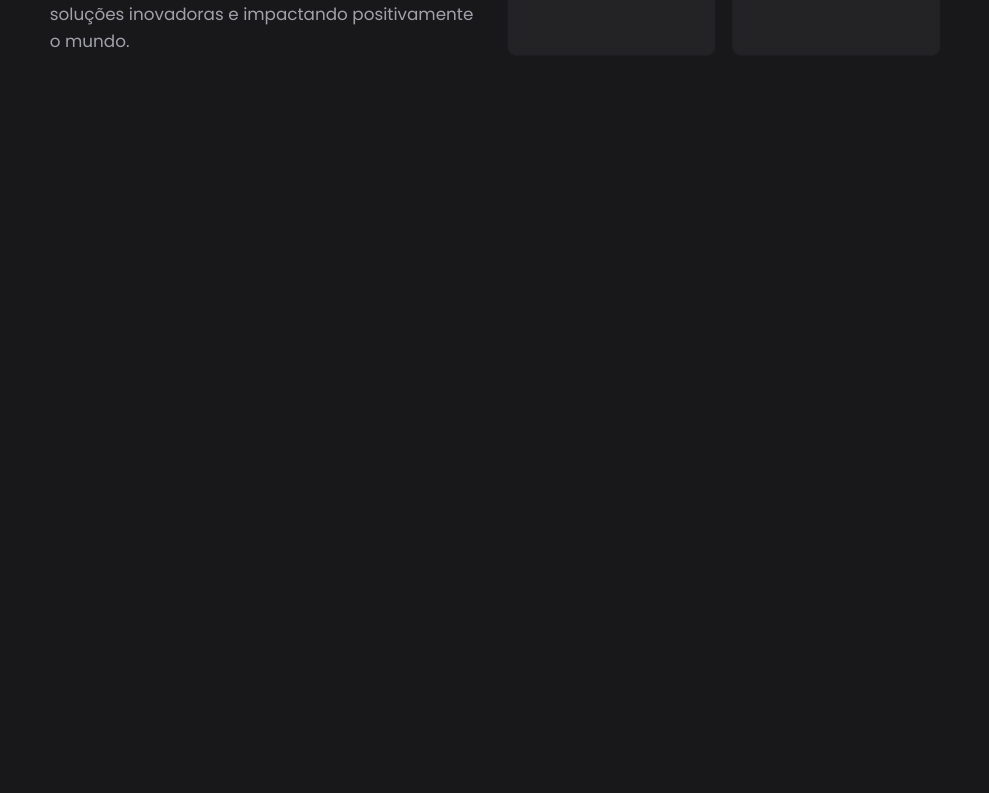
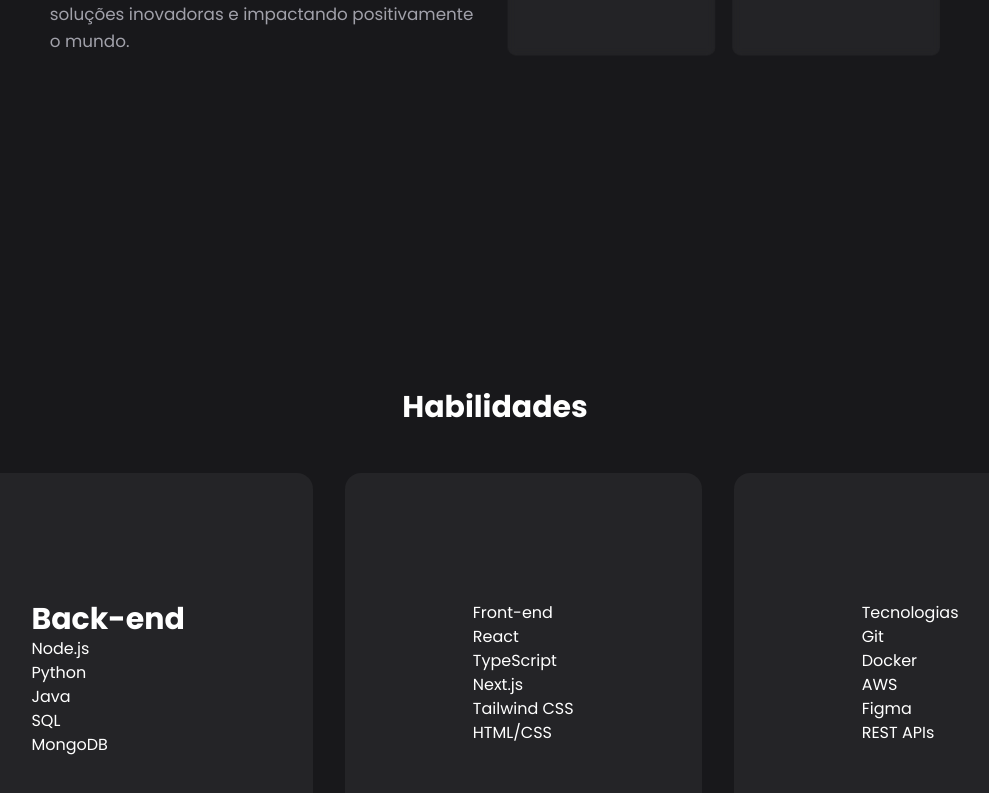
Before and after one commit to Daischi/portfolio, a React (Vite) app: page / in a window 1280 px wide. Shown: the part 1237-2030 px from the top of the page, without its empty margins (145-1134 px from the left). Before the commit the page ends 1326 px from the top, so only its background shows below. Built offline with nearby package versions, Linux system fonts and the light colour scheme.

Commit message:
fazendo sessão de habilidades/Skills

```diff
--- a/package.json
+++ b/package.json
@@ -13,6 +13,7 @@
     "aos": "^2.3.4",
     "framer-motion": "^11.18.1",
     "lucide-react": "^0.473.0",
+    "motion": "^11.18.1",
     "react": "^18.3.1",
     "react-dom": "^18.3.1"
   },
--- a/src/Home.jsx
+++ b/src/Home.jsx
@@ -228,7 +228,62 @@ export default function Header() {
               </div>
             </div>
           </div>
-          </section>
+        </section>
+      </div>
+
+
+      <section className="w-full h -full mt-4">
+
+
+
+       <div className='mt-80'>
+      <h1 className="text-3xl font-bold mb-12 flex justify-center">
+            Habilidades
+          </h1>
+
+        <div className='flex justify-center'>
+
+
+
+
+          <div className='flex justify-around gap-8'>
+
+
+            <div className='bg-white/5 p-32 rounded-2xl'>
+              <h2 className=' flex justify-start text-3xl font-bold'>Back-end</h2>
+              <p>Node.js</p>
+              <p>Python</p>
+              <p>Java</p>
+              <p>SQL</p>
+              <p>MongoDB</p>
+
+            </div >
+            <div className='bg-white/5 p-32 rounded-2xl'>
+              <h2>Front-end</h2>
+              <p>React</p>
+              <p>TypeScript</p>
+              <p>Next.js</p>
+              <p>Tailwind CSS</p>
+              <p>HTML/CSS</p>
+
+
+            </div>
+
+            <div className='bg-white/5 p-32 rounded-2xl	'>
+              <h2>Tecnologias</h2>
+              <p>Git</p>
+              <p>Docker</p>
+              <p>AWS</p>
+              <p>Figma</p>
+              <p>REST APIs</p>
+
+            </div>
+
+
+
+          </div>
+
+        </div>
 
 
 
@@ -238,6 +293,15 @@ export default function Header() {
 
 
 
+
+
+
+
+      </section>
+
+
+
+
     </div>
   );
 }
```
Also changed, not shown: 1 other file (tests, documents, lock files or other folders).
